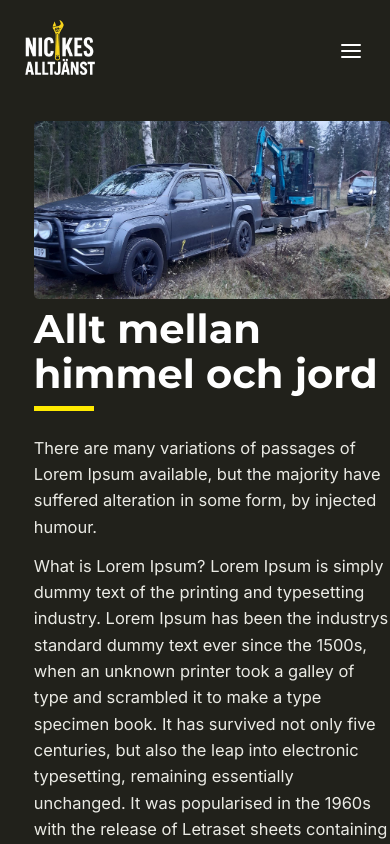
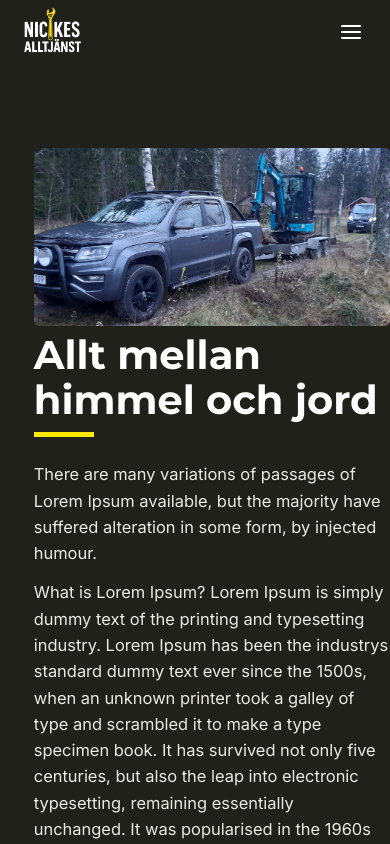
Before and after one commit to skinksteek/nickesalltjanst, a React (Vite) app: page / in a window 390 px wide. Shown: the top 844 px of the page. Built offline with nearby package versions, Linux system fonts and the light colour scheme; no server answers.

Commit message:
minor styles

```diff
--- a/src/assets/styles/navbar.css
+++ b/src/assets/styles/navbar.css
@@ -23,10 +23,17 @@
     right: 0;
     padding-inline: clamp(16px, 5vw, 24px);
   }
-
+}
+@media (max-width: 768px) {
   body,
   main {
-    padding-top: var(--nav-height);
+    padding-top: 12vh;
+  }
+}
+@media (max-width: 425px) {
+  body,
+  main {
+    padding-top: 15vh;
   }
 }
 
@@ -68,7 +75,9 @@ nav {
   }
 
   nav {
-    padding-top: 4px;
+    height: 60px;
+    padding-top: 8px;
+    padding-bottom: 2px;
   }
 }
 
@@ -207,14 +216,16 @@ nav {
   color: var(--color-bg-primary);
   font-weight: 700;
   font-size: 14px;
-  transition: background-size 0.35s ease, color 0.2s ease, transform 0.15s ease,
+  transition: background-size 0.4s ease, color 0.3s ease, transform 1.5s ease,
     box-shadow 0.2s ease;
+  border: 1px solid;
 }
 
 .cta:hover {
   background-size: 100% 100%, 100% 100%;
   color: var(--color-accent);
   box-shadow: rgba(0, 0, 0, 0.12) 0px 1px 3px, rgba(0, 0, 0, 0.24) 0px 1px 2px;
+  border-color: var(--color-accent);
 }
 
 .cta:active {
@@ -366,7 +377,7 @@ nav {
 
   /* Mobil: håll logohöjden i synk */
   .nav-logo img {
-    height: 80px; /* samma som ovan */
+    height: 65px; /* samma som ovan */
   }
 }
 
```
